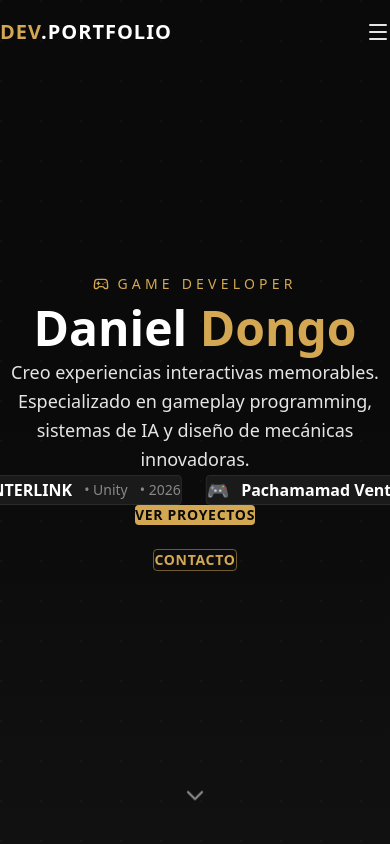
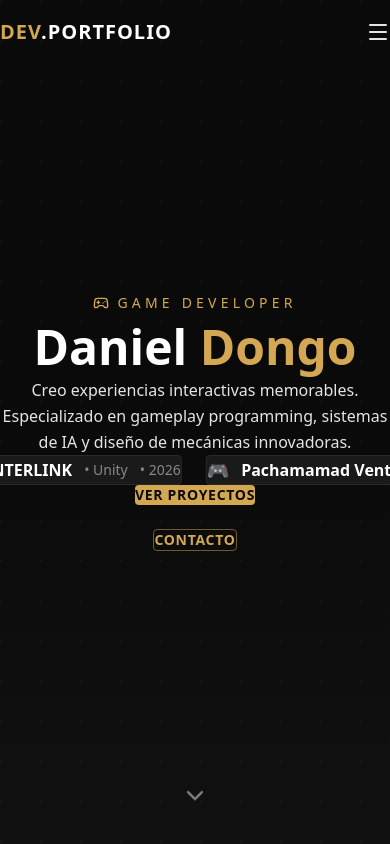
Before and after one commit to danosukoy/PaginaPorfolio, a React (Vite) app: page / in a window 390 px wide. Shown: the top 844 px of the page. Built offline with nearby package versions, Linux system fonts and the light colour scheme.

Commit message:
Update Hero.tsx

```diff
--- a/src/components/Hero.tsx
+++ b/src/components/Hero.tsx
@@ -28,7 +28,7 @@ export default function Hero() {
           <span className="text-gold"> Dongo</span>
         </h1>
 
-        <p className="text-center text-lg md:text-xl mb-14 max-w-xl mx-auto leading-relaxed">
+        <p className="text-center md:text-xl mb-14 max-w-xl mx-auto leading-relaxed">
           Creo experiencias interactivas memorables. Especializado en gameplay
           programming, sistemas de IA y diseño de mecánicas innovadoras.
         </p>
```
